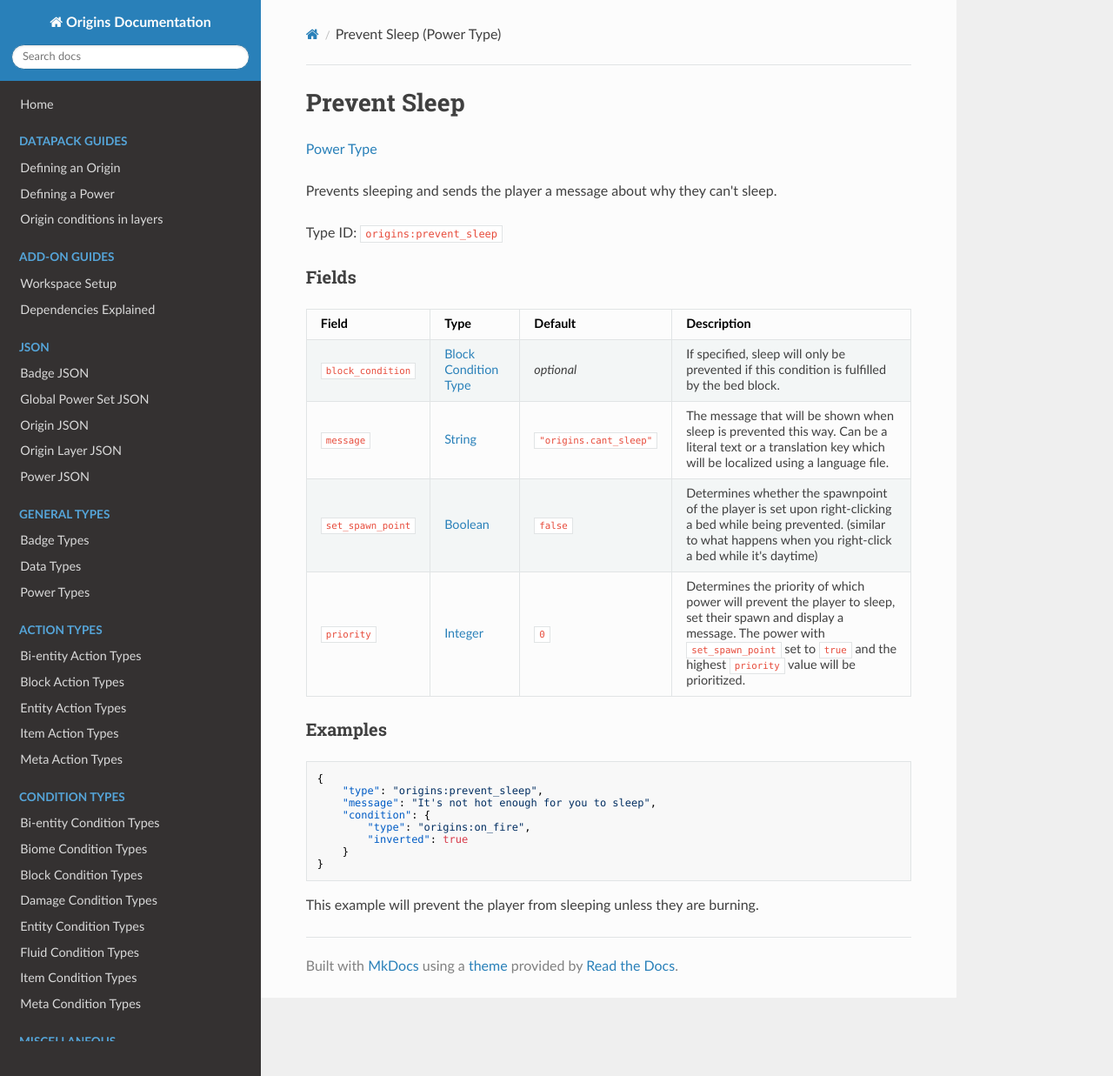
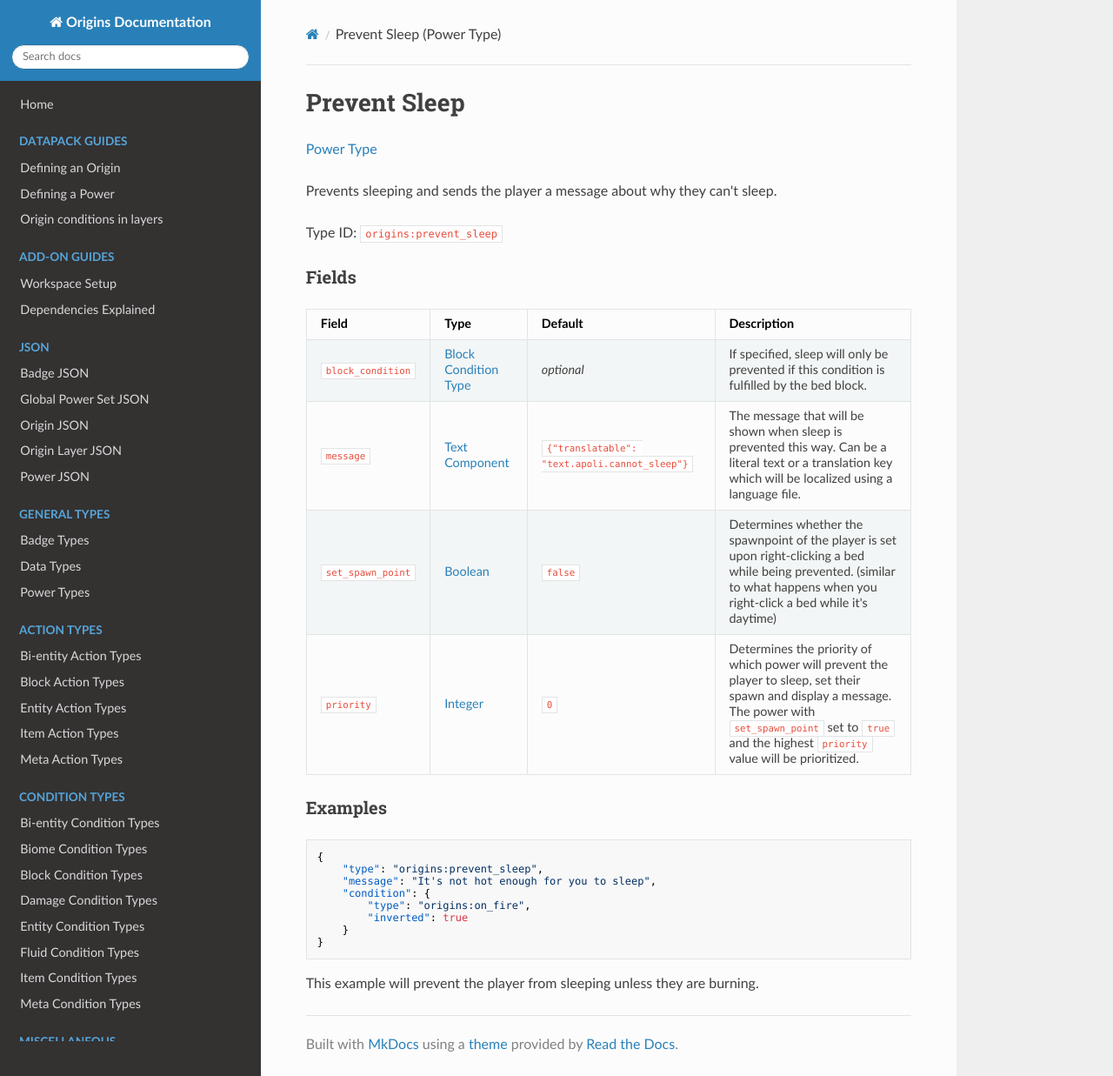
Before and after one commit to apace100/origins-docs, an MkDocs documentation site: the page built from docs/types/power_types/prevent_sleep.md, in a window 1280 px wide and 1237 px high. Shown: the whole window at 87% size. Built offline with MkDocs 1.6.1, drawn with Linux system fonts in a browser that asks for light colours; nearby versions of some CDN libraries.

Commit message:
Updated `prevent_sleep` (Power type) * Changed the data type of the `message` field * Changed the default value of the `message` field

```diff
--- a/docs/types/power_types/prevent_sleep.md
+++ b/docs/types/power_types/prevent_sleep.md
@@ -17,7 +17,7 @@ Type ID: `origins:prevent_sleep`
 Field  | Type | Default | Description
 -------|------|---------|-------------
 `block_condition` | [Block Condition Type](../block_condition_types.md) | _optional_ | If specified, sleep will only be prevented if this condition is fulfilled by the bed block.
-`message` | [String](../data_types/string.md) | `"origins.cant_sleep"` | The message that will be shown when sleep is prevented this way. Can be a literal text or a translation key which will be localized using a language file.
+`message` | [Text Component](../data_types/text_component.md) | `{"translatable": "text.apoli.cannot_sleep"}` | The message that will be shown when sleep is prevented this way. Can be a literal text or a translation key which will be localized using a language file.
 `set_spawn_point` | [Boolean](../data_types/boolean.md) | `false` | Determines whether the spawnpoint of the player is set upon right-clicking a bed while being prevented. (similar to what happens when you right-click a bed while it's daytime)
 `priority` | [Integer](../data_types/integer.md) | `0` | Determines the priority of which power will prevent the player to sleep, set their spawn and display a message. The power with `set_spawn_point` set to `true` and the highest `priority` value will be prioritized.
 
```
